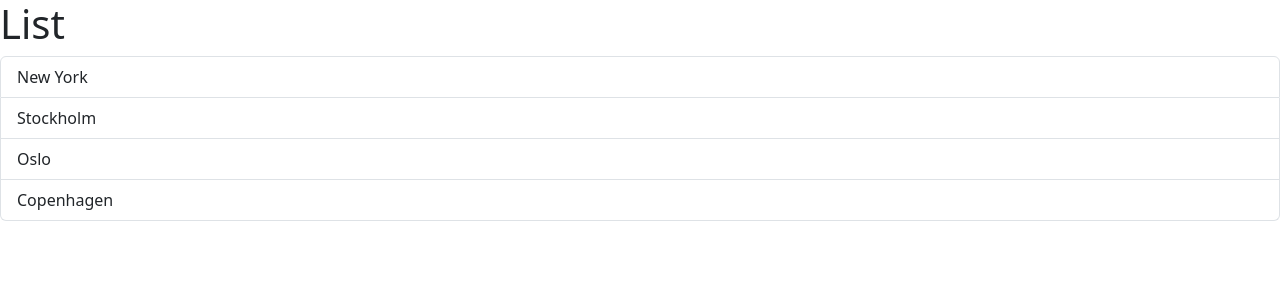
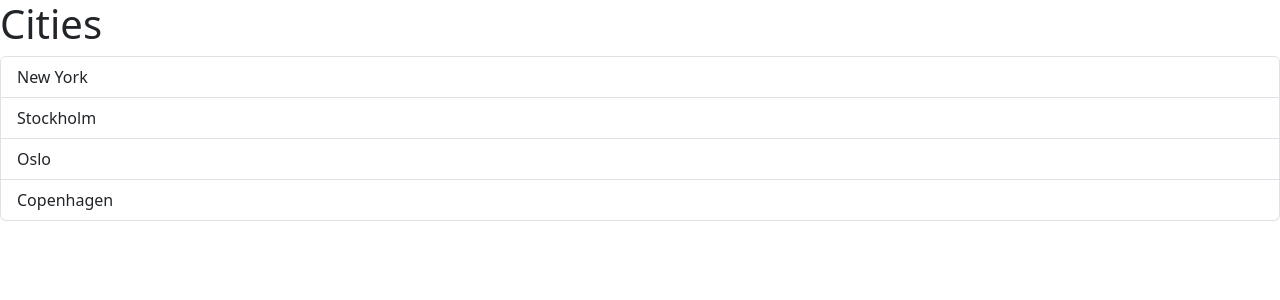
Before and after one commit to K3mp3/Learn-React, a React (Vite) app: page / in a window 1280 px wide. Shown: the top 300 px of the page. Built offline with nearby package versions, Linux system fonts and the light colour scheme.

Commit message:
Passing data via props

```diff
--- a/src/App.tsx
+++ b/src/App.tsx
@@ -1,7 +1,13 @@
 import ListGroup from "./components/ListGroup";
 
 function App() {
-  return <div><ListGroup></ListGroup></div>
+  const items = ["New York", "Stockholm", "Oslo", "Copenhagen"];
+
+  return (
+    <div>
+      <ListGroup items={items} heading="Cities"></ListGroup>
+    </div>
+  );
 }
 
 export default App;
--- a/src/components/ListGroup.tsx
+++ b/src/components/ListGroup.tsx
@@ -1,12 +1,16 @@
 import { useState } from "react";
 
-function ListGroup() {
-  const items = ["New York", "Stockholm", "Oslo", "Copenhagen"];
+interface Props {
+  items: string[];
+  heading: string;
+}
+
+function ListGroup({ items, heading }: Props) {
   const [selectedIndex, setSelectedIndex] = useState(-1);
 
   return (
     <>
-      <h1>List</h1>
+      <h1>{heading}</h1>
       {items.length === 0 && <p>No item found</p>}
       <ul className="list-group">
         {items.map((item, index) => (
```
